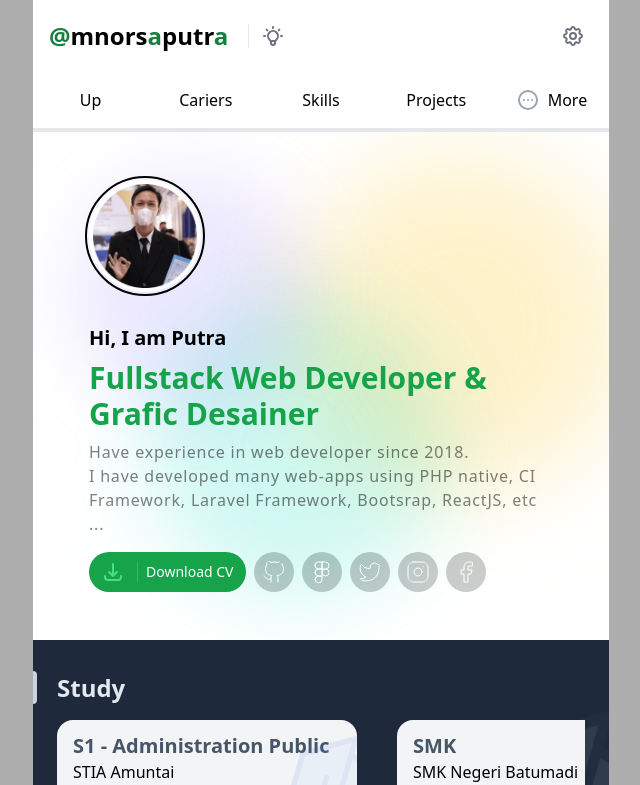
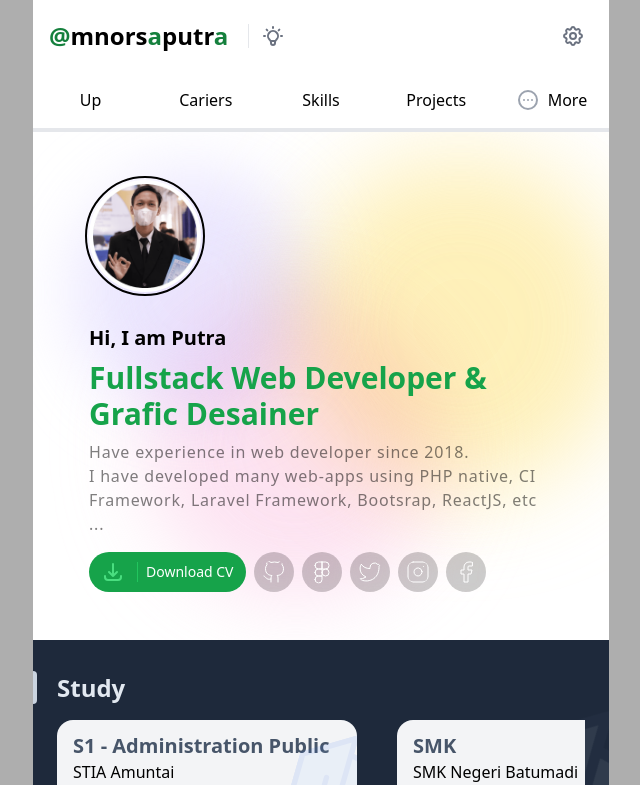
Before and after one commit to muhammadnorseputra/simpun, a Next.js app: page / in a window 1280 px wide. Shown: the top 785 px of the page, without its empty margins (319-959 px from the left). Built offline with nearby package versions, Linux system fonts and the light colour scheme.

Commit message:
fix bluerry

```diff
--- a/components/heros/hero-glow.tsx
+++ b/components/heros/hero-glow.tsx
@@ -4,10 +4,10 @@ import { GithubIcon, FigmaIcon, TwitterIcon, IgIcon, FbIcon, DownloadIcon } from
 function HeroGlow() {
 	return (
 		<section>
-        <div className="px-4 py-12 relative bg-white/60 backdrop-blur-sm overflow-hidden z-0">
-          <div className="w-72 h-72 animate-debouce rounded-full absolute filter blur-2xl opacity-30 bg-amber-300 top-12 left-1/2 mix-blend-multiply"></div>
-          <div className="w-72 h-72 animate-debouce animate-delay-2000 rounded-full absolute filter blur-2xl opacity-30 bg-teal-300 bottom-12 left-1/4 mix-blend-multiply"></div>
-          <div className="w-72 h-72 animate-debouce animate-delay-4000 rounded-full absolute filter blur-2xl opacity-30 bg-violet-300 top-4 right-1/2 mix-blend-multiply"></div>
+        <div className="px-4 py-12 relative bg-white/60 overflow-hidden z-0">
+          <div className="w-72 h-72 animate-debouce rounded-full absolute filter blur-2xl opacity-60 bg-amber-200 top-12 left-1/2 mix-blend-multiply"></div>
+          <div className="w-72 h-72 animate-debouce animate-delay-2000 rounded-full absolute filter blur-2xl opacity-60 bg-pink-200 bottom-12 left-1/4 mix-blend-multiply"></div>
+          <div className="w-72 h-72 animate-debouce animate-delay-4000 rounded-full absolute filter blur-2xl opacity-60 bg-violet-200 top-4 right-1/2 mix-blend-multiply"></div>
           <div className="relative flex flex-col items-start justify-between space-y-8">
             <div>
               <div className="w-28 h-28 bg-white p-1 rounded-full sm:ml-5 md:ml-10 overflow-hidden outline outline-2 outline-black outline-offset-2">
--- a/components/layouts/navbar.tsx
+++ b/components/layouts/navbar.tsx
@@ -7,7 +7,7 @@ import {
 
 export default function Navbar() {
     return (
-        <nav className="border-b-4 border-gray-200 sticky top-0 bg-white/90 backdrop-blur-sm z-20">
+        <nav className="border-b-4 border-gray-200 sticky top-0 bg-white/80 backdrop-blur-lg z-20">
           <ul className="flex justify-between items-center">
             <li className="w-full text-center">
               <Link href="/" passHref>
```
